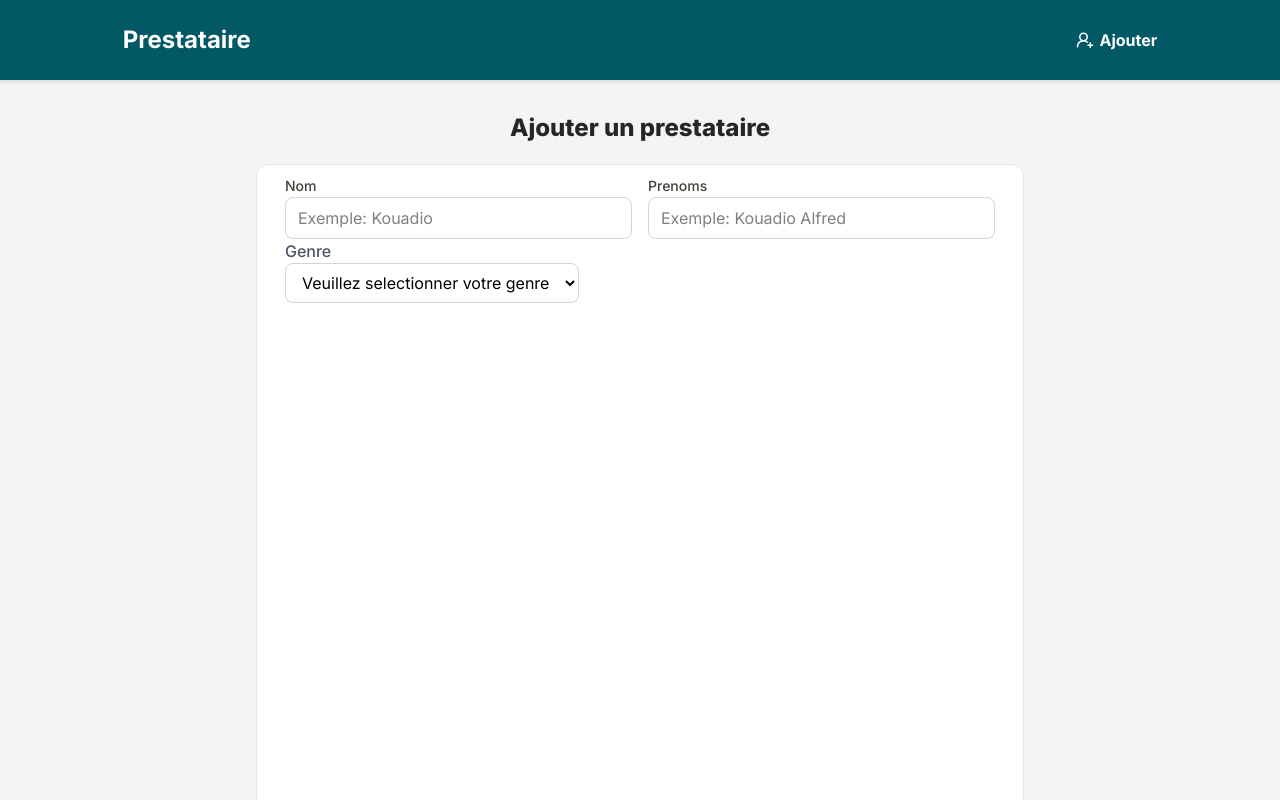
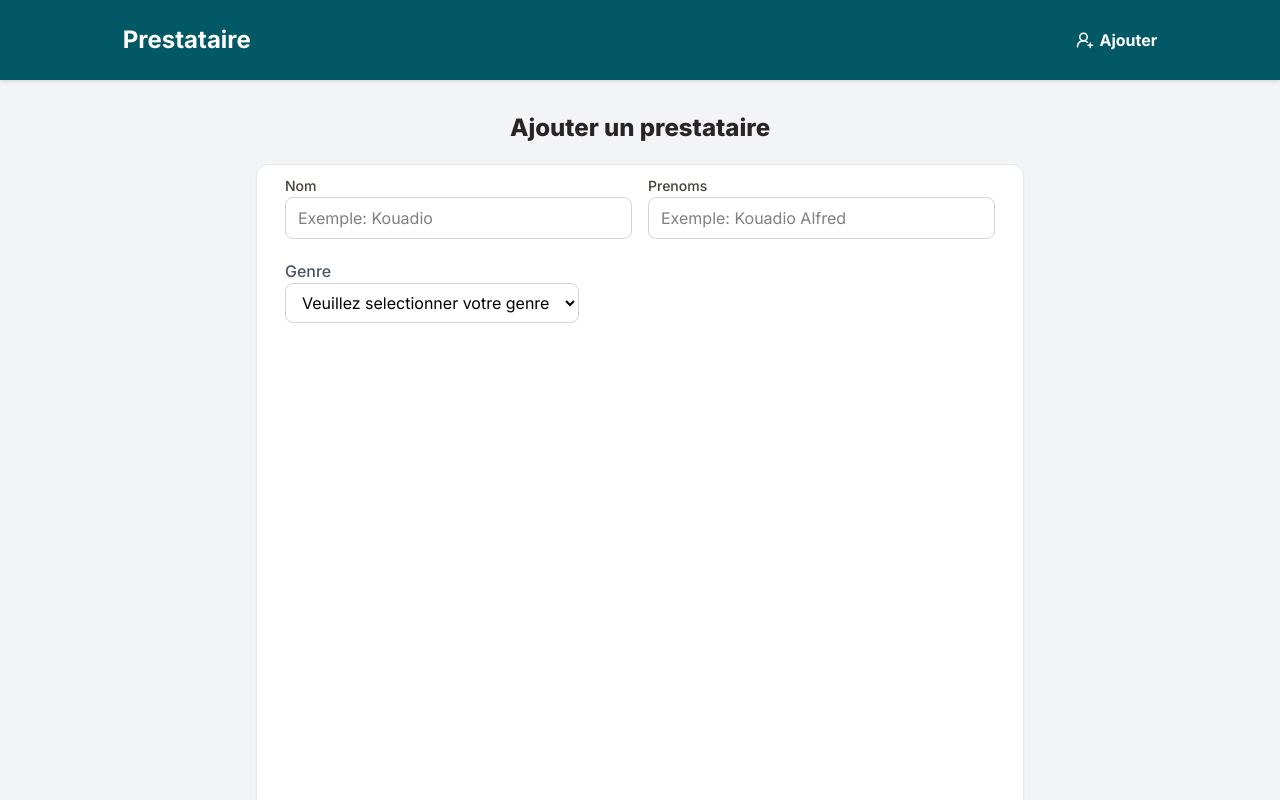
Before and after one commit to KouadioDev5ix/mynextjsapp, a Next.js app: page /ajouter-contact in a window 1280 px wide. Shown: the top 800 px of the page. Built offline with nearby package versions, Linux system fonts and the light colour scheme.

Commit message:
Refactor AddContactForms component to improve genre selection structure

```diff
--- a/app/(pages)/ajouter-contact/page.tsx
+++ b/app/(pages)/ajouter-contact/page.tsx
@@ -32,7 +32,7 @@ export default function AddContactForms() {
       <section className="max-w-3xl mx-auto px-5 border bg-white border-gray-200 shadow-xs rounded-xl h-[800px] pb-10">
         <form action="" className="p-2 w-full">
           {/* Identite */}
-          <div className="flex items-center gap-4">
+          <div className="flex items-center gap-4 ">
             <div className="w-full">
               <Controller
                 name="nom"
@@ -69,11 +69,14 @@ export default function AddContactForms() {
               />
             </div>
           </div>
+
+          <div className="my-5">
             <Controller
               name="genre"
               control={control}
               render={({ field }) => (
                 <CustumSelect
+                  defaultValue={"Homme"}
                   options={genreOptions}
                   label="Genre"
                   labelKey="label"
@@ -85,6 +88,7 @@ export default function AddContactForms() {
                 />
               )}
             />
+          </div>
           <div className="">
             <div>{/* <p>C'esst la page d'ajout de contact</p> */}</div>
           </div>
```
Lines whose indentation alone changed are shown as unchanged.
